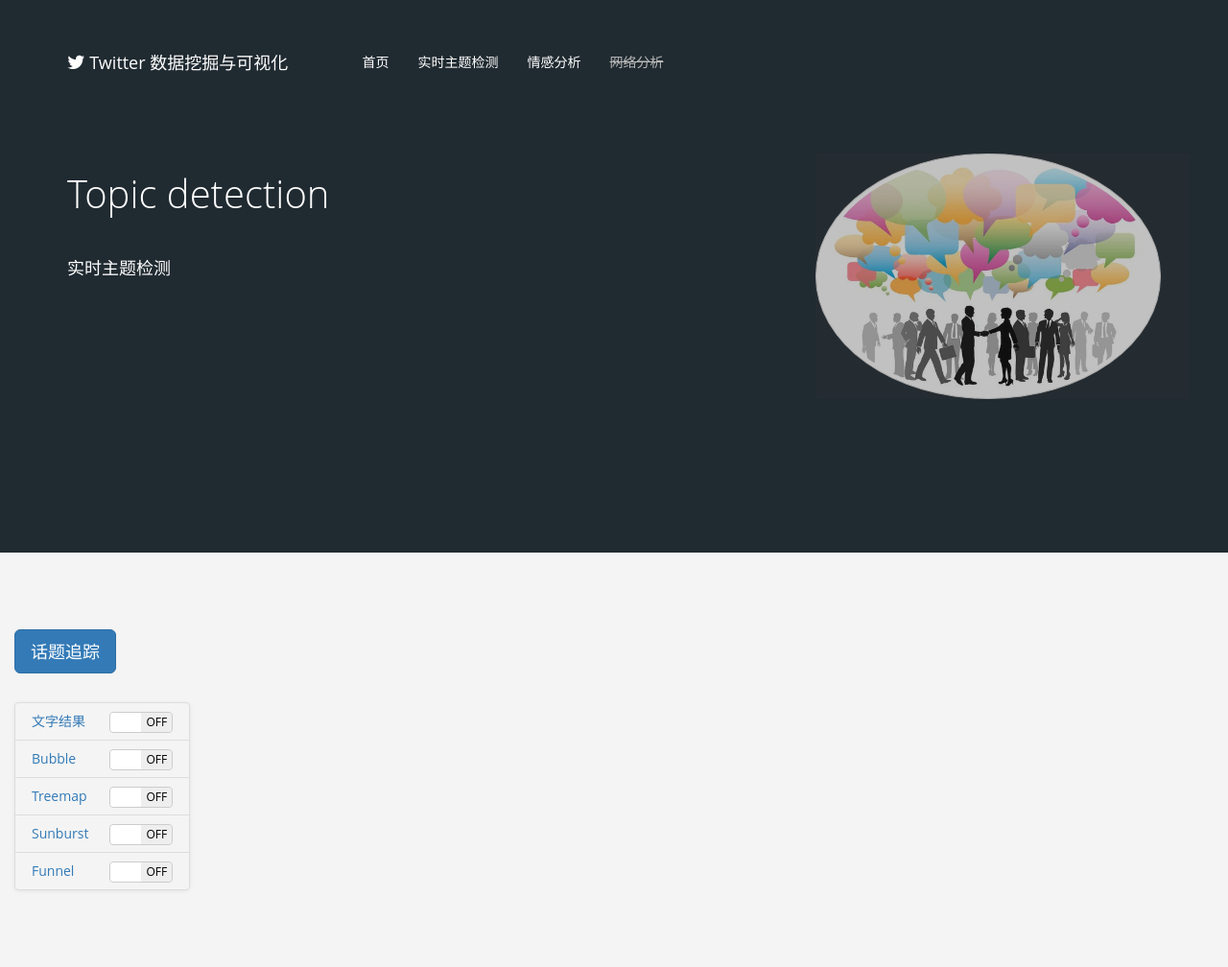
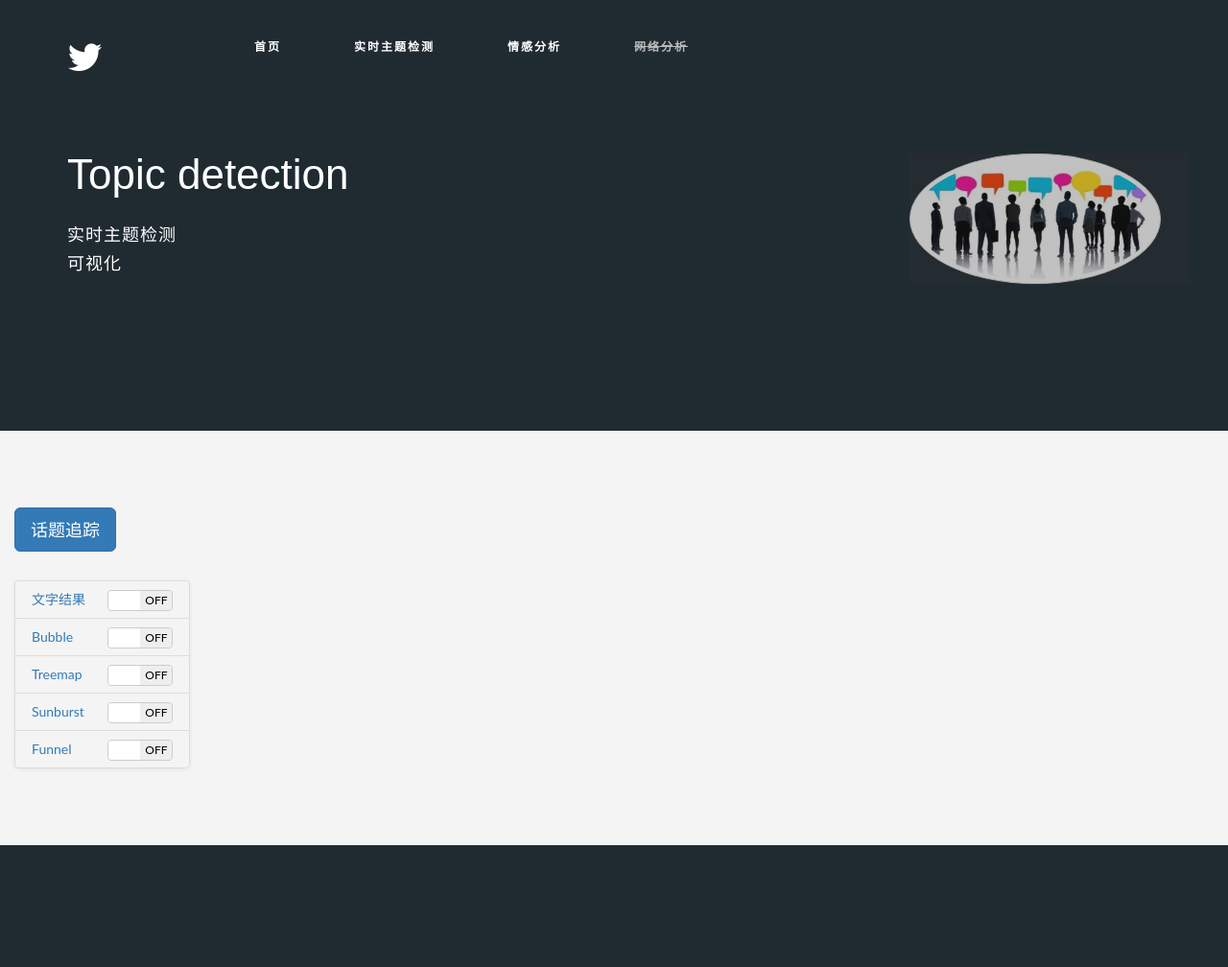
Before and after one commit to hrwhisper/twitterDataMining, a Django app: page /topic/ in a window 1280 px wide. Shown: the whole page at 96% size. After the commit the page ends 881 px from the top, so only its background shows below. Run offline with Django 3.2, Linux system fonts and the light colour scheme; some libraries are stand-ins or nearby versions.

Commit message:
'nav bar edit and added .idea to ignored entries'

```diff
--- /dev/null
+++ b/sentiment/models/__init__.py
@@ -0,0 +1,3 @@
+# -*- coding:utf-8 -*-
+
+# Created by hrwhisper on 2016/4/23.
--- a/sentiment/urls.py
+++ b/sentiment/urls.py
@@ -18,4 +18,5 @@
 
 urlpatterns = [
     url(r'^$', sentiment.views.index),
+    url(r'^sentiment_query$', sentiment.views.query)
 ]
--- a/sentiment/views.py
+++ b/sentiment/views.py
@@ -6,3 +6,7 @@
 
 def index(request):
     return render(request, 'sentiment/index.html')
+
+
+def query(request):
+    return render(request, 'sentiment/query.html')
--- a/static/css/style.css
+++ b/static/css/style.css
@@ -1,6 +1,40 @@
 .body {
-    font-family: "Open Sans", "Helvetica Neue", Helvetica, Arial, sans-serif;
+    font-family: Lato,'Segoe UI','Helvetica Neue',Helvetica,Arial,sans-serif;
     -webkit-font-smoothing: antialiased;
+}
+
+nav .menu{
+    padding: 0;
+    margin: 0;
+    display: inline-block;
+    position: relative;
+    top: 2px;
+}
+
+.overlay-bar .menu li a {
+    color: #fff;
+}
+
+nav .menu li{
+    float: left;
+    margin-right: 76px;
+    position: relative;
+    list-style: none;
+}
+
+nav  .menu li a {
+    font-family: "Raleway", "Open Sans", "Helvetica Neue", Helvetica, Arial, sans-serif;
+    font-weight: bold;
+    font-size: 12px;
+    text-transform: uppercase;
+    letter-spacing: 2px;
+    color: #777777;
+    -webkit-transition: all .5s ease;
+    -moz-transition: all .5s ease;
+    transition: all .5s ease;
+    padding-bottom: 40px;
+    display: inline-block;
+    line-height: 14px;
 }
 
 .top-bar {
@@ -20,17 +54,17 @@
     background: none;
 }
 
-.overlay-bar .nav li a, .navbar-brand a {
+.overlay-bar .menu li a, .navbar-brand a {
     color: #fff;
 }
 
-.overlay-bar .nav li a:hover, .navbar-brand a:hover {
+.overlay-bar .menu li a:hover, .navbar-brand a:hover {
     color: #fff;
     background: none;
     text-decoration: none;
 }
 
-.overlay-bar .nav > li.disabled > a {
+.overlay-bar .menu > li.disabled > a {
     color: #bbb;
 }
 
@@ -40,7 +74,7 @@
 
 .page-header {
     margin: 0;
-    padding: 160px 0;
+    padding: 160px 0 139px 0;
     border-bottom: none;
 }
 
@@ -56,16 +90,20 @@
 }
 
 .page-header h1 {
-    font-size: 40px;
-    margin-bottom: 40px;
+    font-size: 44px;
+    margin-top:0;
+    margin-bottom: 26px;
     font-weight: 300;
     line-height: 44px;
+    font-family: "Microsoft YaHei UI", sans-serif;
 }
 
 .page-header p.lead {
     font-size: 18px;
     line-height: 30px;
-    font-weight: normal;
+    font-weight: 300;
+    letter-spacing: 1px;
+    font-family: "Comic Sans MS","Consolas", cursive, sans-serif
 }
 
 .colored-background {
@@ -114,7 +152,7 @@
 }
 
 section h1 {
-    font-family: "微软雅黑";
+    font-family: "Microsoft YaHei UI", sans-serif;
 }
 
 section h6 {
@@ -216,7 +254,7 @@
 }
 
 .footer .table {
-    font-family: "微软雅黑";
+    font-family: "Microsoft YaHei UI", sans-serif;
     font-size: 16px;
     line-height: 1.2;
     color: #eee;
--- a/templates/header.html
+++ b/templates/header.html
@@ -1,7 +1,7 @@
 <header class="page-header colored-background">
     <div class="container">
-        <div class="row">
-            <div class="col-sm-8">
+        <div class="row pull-left">
+            <div class="col-sm-9">
                 <h1>
                     {% block header_title %}
                         Sentiment analysis
@@ -14,10 +14,10 @@
                     {% endblock %}
                 </p>
             </div>
-
-            <div class="col-sm-4 page-head-image">
+            <div class="col-sm-3 page-head-image">
                 <img src="{% block header_image_src %}{% endblock %}" alt="sentiment" class="img-thumbnail img-circle">
             </div>
         </div>
+
     </div>
 </header>
--- a/templates/nav.html
+++ b/templates/nav.html
@@ -16,26 +16,22 @@
 {#</nav>#}
 
 <div class="nav-container">
-    <nav class=" top-bar overlay-bar">
+    <nav class="top-bar overlay-bar">
         <div class="container">
             <div class="row nav-menu">
-                <div class="col-sm-3 columns navbar-brand">
-                    <a class="" href="/"> <i class="fa fa-twitter" style="font-size:20px;"></i> Twitter
-                        数据挖掘与可视化</a>
+                <div class="col-md-2 col-sm-3 columns">
+                    <i class="fa fa-twitter" style="font-size:40px;"></i>
                 </div>
-
-                <div class="col-sm-9 columns">
-                    <ul class="nav navbar-nav">
+                <div class="col-md-10 col-sm-9 columns">
+                    <ul class="menu">
                         <li class="nav-home {% active '^/$' %}"><a href="/">首页</a></li>
                         <li class="nav-topic {% active 'topic' %}"><a href="/topic">实时主题检测</a></li>
                         <li class="nav-topic {% active 'sentiment' %}"><a href="/sentiment">情感分析</a></li>
-                        <li class="disabled"><a href="#"><del>网络分析</del></a></li>
+                        <li class="disabled"><a href="#">
+                            <del>网络分析</del>
+                        </a></li>
                     </ul>
                 </div>
-            </div>
-
-            <div class="mobile-toggle">
-                <i class="icon icon_menu"></i>
             </div>
         </div>
     </nav>
--- a/templates/sentiment/header.html
+++ b/templates/sentiment/header.html
@@ -6,7 +6,7 @@
 
 {% block header_instruction %}
     输入您感兴趣的词，进行查询 <br>
-    如iphone 、 google 等
+    如 iphone 、 google 等
 {% endblock %}
 
 {% block header_image_src %}
--- a/templates/topic/header.html
+++ b/templates/topic/header.html
@@ -5,9 +5,10 @@
 {% endblock %}
 
 {% block header_instruction %}
-    实时主题检测
+    实时主题检测 <br>
+    可视化
 {% endblock %}
 
 {% block header_image_src %}
-    /static/image/topic_4.jpg
+    /static/image/topic_1.jpg
 {% endblock %}
--- a/twitterDataMining/model_p/twitterApi/Rest.py
+++ b/twitterDataMining/model_p/twitterApi/Rest.py
@@ -31,7 +31,8 @@
         # A reasonable number of results is ~1000
         # although that number of results may not exist
         # Enforce a reasonable limit
-        # max_results = min(1000, max_results)
+        # TODO cheack 1000?
+        max_results = max(1000, max_results)
 
         for _ in xrange(10):  # 10*100 = 1000
             try:
```
Also changed, not shown: sentiment/models/SentimentJudge.py (added, +97 -0 lines), templates/sentiment/index.html (+23 -1 lines), 7 other files.
